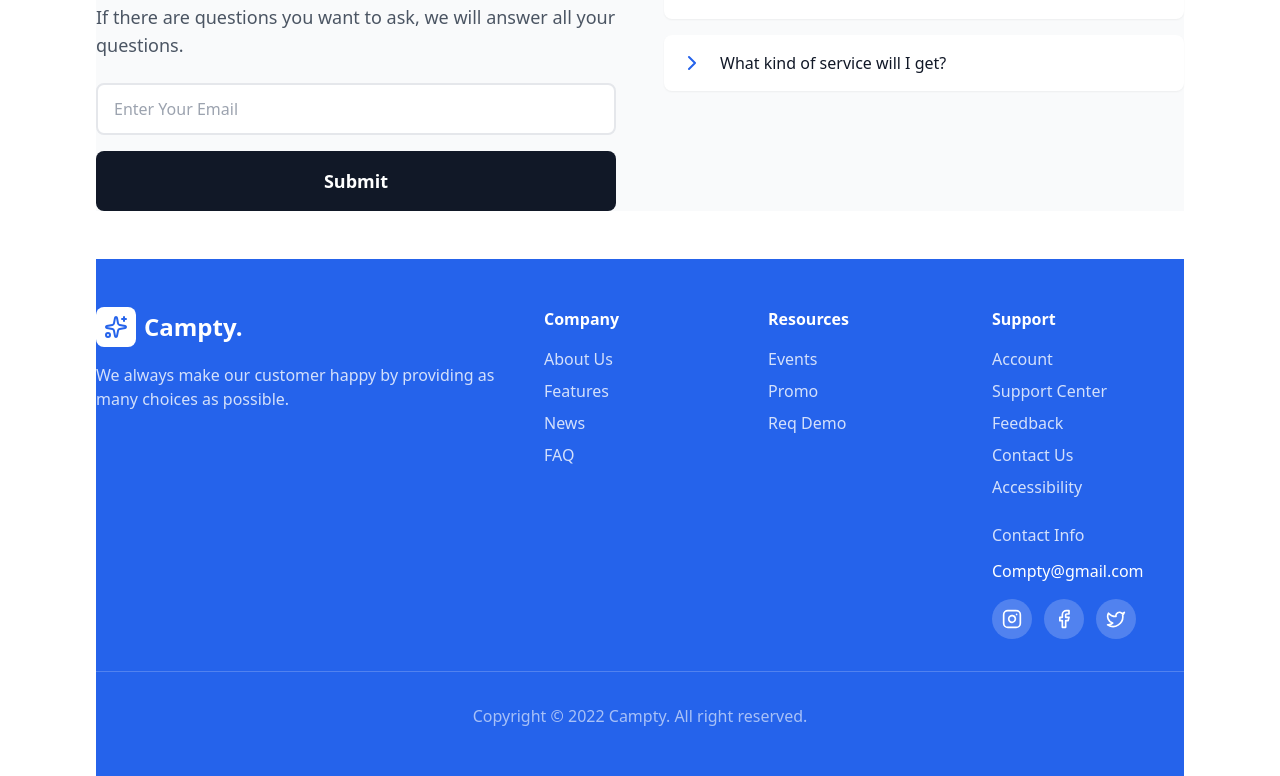
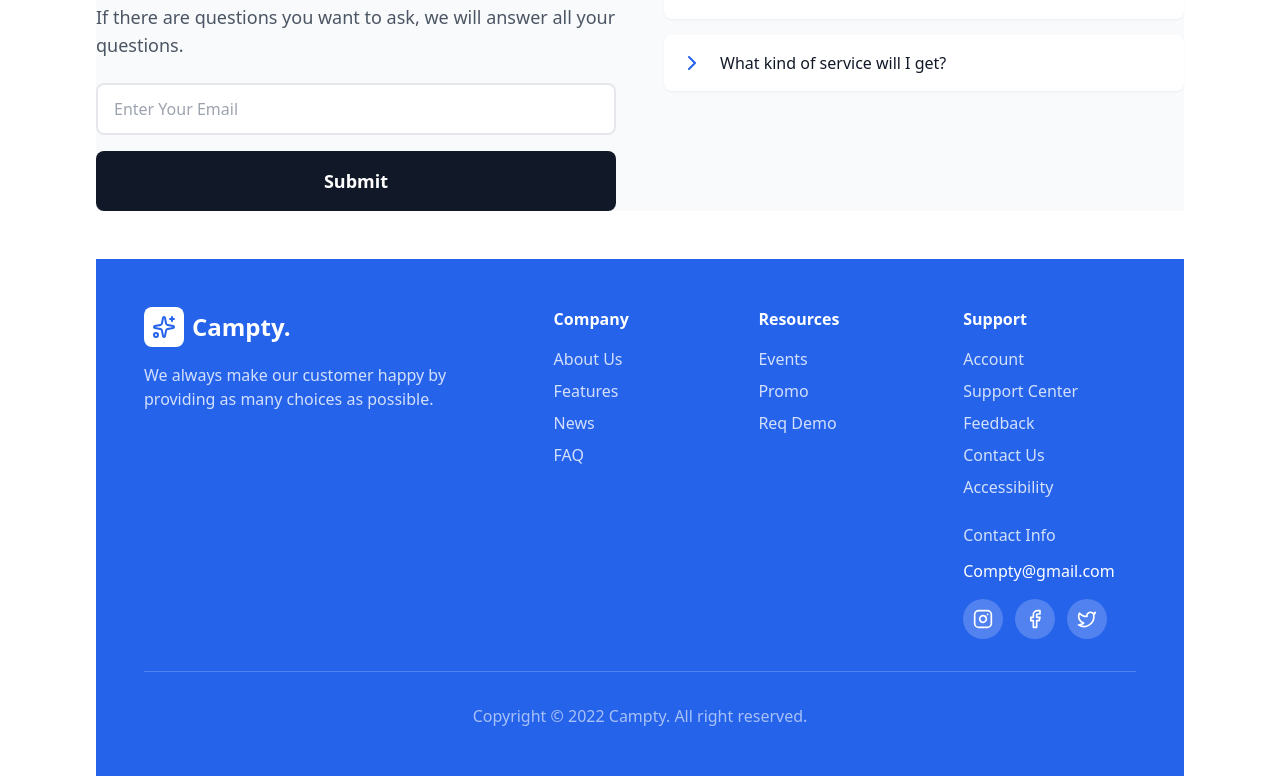
Before and after one commit to ihirwepatrick/compty-landing, a Next.js app: page / in a window 1280 px wide. Shown: the part 3500-4276 px from the top of the page. Built offline with nearby package versions, Linux system fonts and the light colour scheme.

Commit message:
[UPDATE]: Footer Padding

```diff
--- a/components/sections/Footer.tsx
+++ b/components/sections/Footer.tsx
@@ -27,7 +27,7 @@ const Footer = () => {
       initial={{ opacity: 0 }}
       animate={isInView ? { opacity: 1 } : { opacity: 0 }}
       transition={{ duration: 0.8 }}
-      className="bg-primary-blue text-white py-8 md:py-12"
+      className="bg-primary-blue text-white py-8 md:py-12 px-12"
     >
       <div className="container mx-auto">
         <div className="grid md:grid-cols-5 gap-8 mb-8">
```
